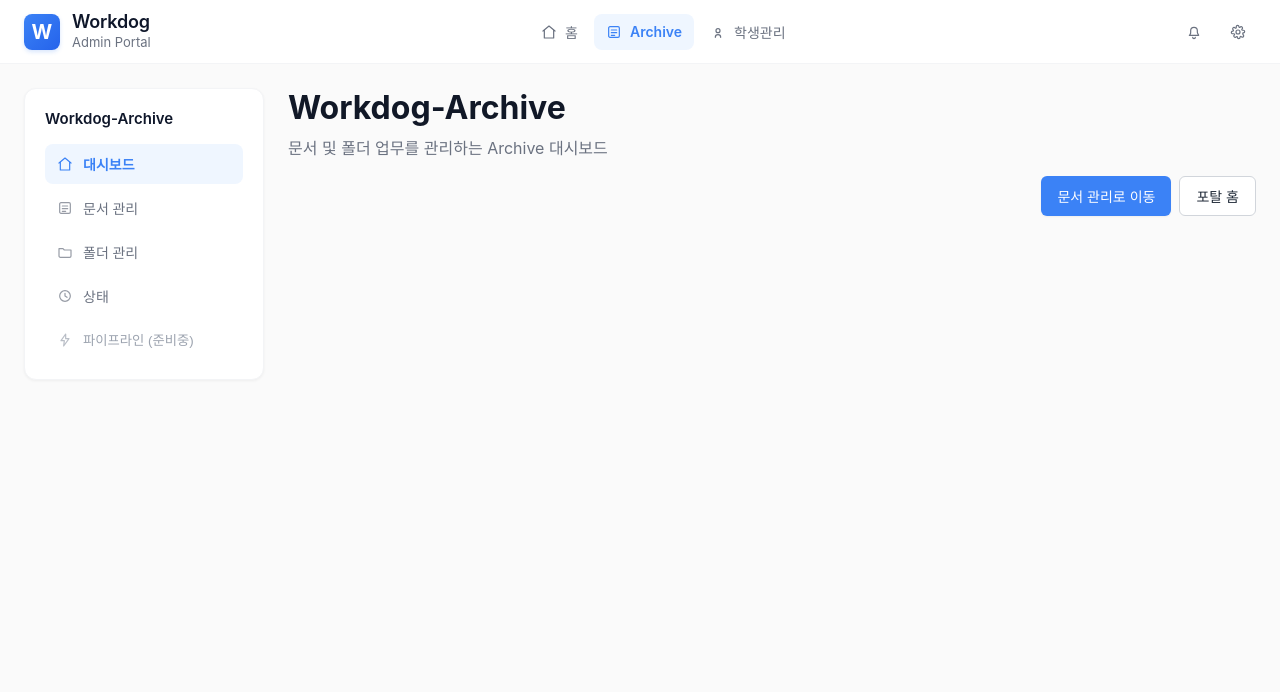
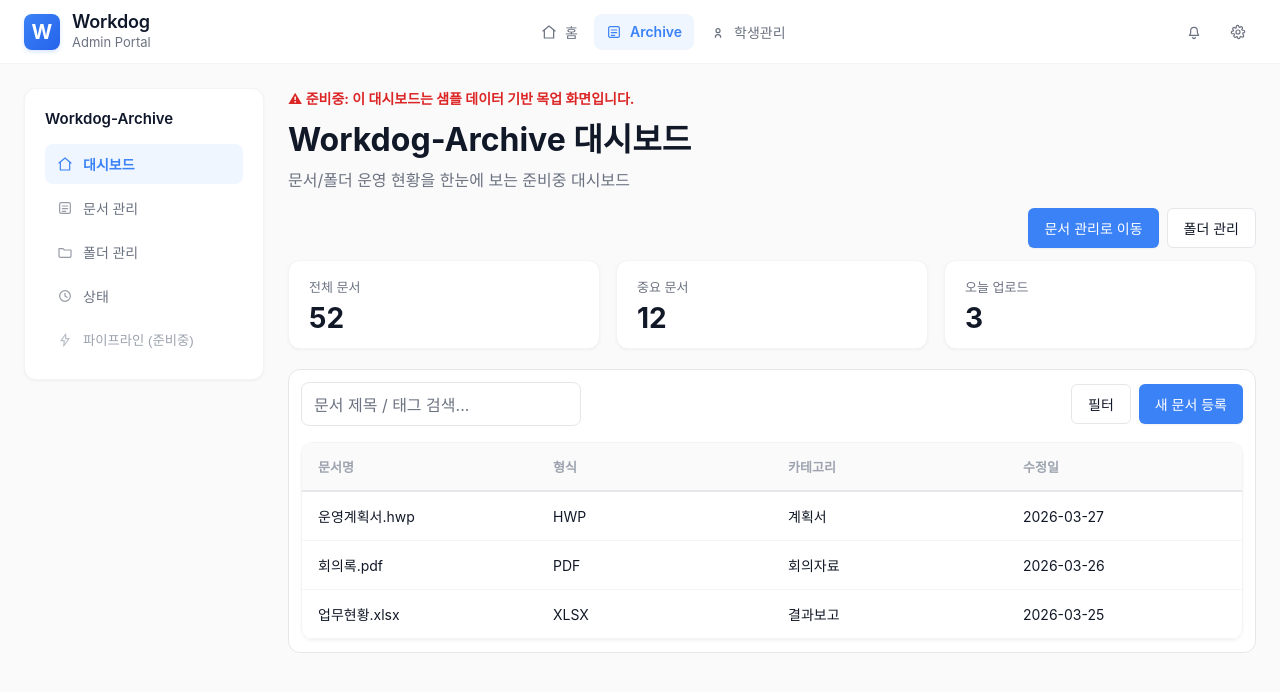
Before and after one commit to baggam-dev/workdog-archive-web, a React (Vite) app: page /archive in a window 1280 px wide. Shown: the top 692 px of the page. Built offline with nearby package versions, Linux system fonts and the light colour scheme; no server answers.

Commit message:
feat: align archive dashboard/docs/folders/status with updated figma guidance

```diff
--- a/src/App.jsx
+++ b/src/App.jsx
@@ -4,7 +4,6 @@ import AppLayout from './components/layouts/AppLayout'
 import PortalHomePage from './pages/PortalHomePage'
 import HomePage from './pages/HomePage'
 import FoldersPage from './pages/FoldersPage'
-import DocsPage from './pages/DocsPage'
 import FolderManagementPage from './pages/FolderManagementPage'
 import StudentsDashboardPage from './pages/StudentsDashboardPage'
 import ComingSoonPage from './pages/ComingSoonPage'
@@ -44,7 +43,7 @@ function App() {
           path="/archive/status"
           element={(
             <AppLayout appName="Workdog-Archive">
-              <DocsPage />
+              <ComingSoonPage title="상태" description="피그마 기준 공사중 안내 화면입니다." />
             </AppLayout>
           )}
         />
--- a/src/components/common/ActionMenu.jsx
+++ b/src/components/common/ActionMenu.jsx
@@ -15,7 +15,7 @@ export default function ActionMenu({ onDetail, onDelete }) {
 
   return (
     <div className="action-menu" ref={rootRef}>
-      <button className="icon-btn" type="button" aria-label="행 액션 열기" onClick={() => setOpen((v) => !v)}>⋯</button>
+      <button className="icon-btn dots" type="button" aria-label="행 액션 열기" onClick={() => setOpen((v) => !v)}>⋮</button>
       {open && (
         <div className="action-menu-popover" role="menu">
           <button className="menu-item" type="button" onClick={() => { setOpen(false); onDetail?.() }}>상세 보기</button>
--- a/src/components/common/InlineState.jsx
+++ b/src/components/common/InlineState.jsx
@@ -1,3 +1,4 @@
 export default function InlineState({ cls = '', message = '' }) {
+  if (!message) return null
   return <div className={`state ${cls}`}>{message}</div>
 }
--- a/src/components/folders/DocumentsPanel.jsx
+++ b/src/components/folders/DocumentsPanel.jsx
@@ -43,6 +43,11 @@ export default function DocumentsPanel({
       <h2>문서</h2>
       <InlineState cls={state.cls} message={state.msg} />
 
+      <div className="folder-selector-head">
+        <div className="folder-pick-label"><span className="nav-item-icon" aria-hidden="true">◫</span> 폴더 선택</div>
+        <Link className="btn secondary btn-sm" to="/archive/folders"><span className="nav-item-icon" aria-hidden="true">⚙</span> 폴더 관리</Link>
+      </div>
+
       <div className="folder-selector">
         <div className="folder-tabs">
           {folders.map((f) => (
@@ -58,10 +63,7 @@ export default function DocumentsPanel({
             </button>
           ))}
         </div>
-        <Link className="btn secondary" to="/archive/folders">폴더 관리</Link>
       </div>
-
-      {folderInfo && <div className="meta-line">현재 폴더: <b>{folderInfo.name}</b></div>}
 
       <FilterBar
         filter={filter}
--- a/src/pages/FolderManagementPage.jsx
+++ b/src/pages/FolderManagementPage.jsx
@@ -1,15 +1,8 @@
 import { useEffect, useState } from 'react'
+import { Link } from 'react-router-dom'
 import { apiClient } from '../lib/apiClient'
 import PageHeader from '../components/common/PageHeader'
 import Toast from '../components/common/Toast'
-import FolderSidebar from '../components/folders/FolderSidebar'
-
-function statusState(loading, error, length) {
-  if (loading) return { cls: 'loading', msg: '데이터를 불러오는 중...' }
-  if (error) return { cls: 'error', msg: `로드 실패: ${error}` }
-  if (length === 0) return { cls: '', msg: '데이터가 없습니다.' }
-  return { cls: '', msg: `총 ${length}건 표시 중` }
-}
 
 export default function FolderManagementPage() {
   const [loading, setLoading] = useState(true)
@@ -63,9 +56,7 @@ export default function FolderManagementPage() {
         if (mounted) setLoading(false)
       }
     })()
-    return () => {
-      mounted = false
-    }
+    return () => { mounted = false }
   }, [])
 
   useEffect(() => {
@@ -79,9 +70,7 @@ export default function FolderManagementPage() {
         if (mounted) setFolderInfo(null)
       }
     })()
-    return () => {
-      mounted = false
-    }
+    return () => { mounted = false }
   }, [selectedFolderId])
 
   const onCreateFolder = async () => {
@@ -141,40 +130,51 @@ export default function FolderManagementPage() {
 
   return (
     <section>
-      <PageHeader title="폴더 관리" description="폴더 생성/수정/삭제 전용 화면" />
+      <PageHeader title="폴더 관리" description="폴더 생성/수정/삭제를 관리하는 화면" actions={<Link className="btn secondary" to="/archive/documents">문서 관리로 이동</Link>} />
       <Toast type={notice.type} message={notice.message} />
 
-      <div className="grid2" style={{ gridTemplateColumns: '360px 1fr' }}>
-        <FolderSidebar
-          loading={loading}
-          error={error}
-          folders={folders}
-          selectedFolderId={selectedFolderId}
-          setSelectedFolderId={setSelectedFolderId}
-          createForm={createForm}
-          setCreateForm={setCreateForm}
-          onCreateFolder={onCreateFolder}
-          folderInfo={folderInfo}
-          editForm={editForm}
-          setEditForm={setEditForm}
-          onStartEditFolder={onStartEditFolder}
-          onSaveEditFolder={onSaveEditFolder}
-          onDeleteFolder={onDeleteFolder}
-          statusMessage={statusState(loading, error, folders.length).msg}
-        />
+      <div className="folder-manage-grid">
+        <article className="panel">
+          <h2>폴더 목록</h2>
+          {loading && <p className="muted">불러오는 중...</p>}
+          {error && <p className="coming-alert">{error}</p>}
+          <div className="folder-list modern">
+            {folders.map((f) => (
+              <button key={f.id} className={`folder-btn ${selectedFolderId === f.id ? 'active' : ''}`} onClick={() => setSelectedFolderId(f.id)} type="button">
+                <span>{f.name}</span>
+                <small>{f.description || '-'}</small>
+              </button>
+            ))}
+          </div>
+        </article>
 
         <article className="panel">
-          <h2>안내</h2>
-          <p className="muted">문서 작업은 좌측 메뉴의 "문서 관리" 화면에서 진행하세요.</p>
+          <h2>폴더 설정</h2>
+
+          <div className="form-card">
+            <b>새 폴더 생성</b>
+            <input placeholder="폴더명" value={createForm.name} onChange={(e) => setCreateForm((v) => ({ ...v, name: e.target.value }))} />
+            <input placeholder="설명" value={createForm.description} onChange={(e) => setCreateForm((v) => ({ ...v, description: e.target.value }))} />
+            <input type="color" value={createForm.color} onChange={(e) => setCreateForm((v) => ({ ...v, color: e.target.value }))} />
+            <button className="btn primary" type="button" onClick={onCreateFolder}>생성</button>
+          </div>
+
           {folderInfo ? (
-            <div className="form-card" style={{ maxWidth: 520 }}>
-              <b>선택 폴더 정보</b>
-              <div>이름: {folderInfo.name}</div>
-              <div>설명: {folderInfo.description || '-'}</div>
-              <div>색상: <span style={{ display: 'inline-block', width: 14, height: 14, borderRadius: 3, background: folderInfo.color || '#f59e0b', verticalAlign: 'middle' }} /></div>
+            <div className="form-card">
+              <div className="title-row">
+                <b>선택 폴더 편집</b>
+                <button className="btn secondary btn-sm" type="button" onClick={onStartEditFolder}>불러오기</button>
+              </div>
+              <input placeholder="폴더명" value={editForm.name} onChange={(e) => setEditForm((v) => ({ ...v, name: e.target.value }))} />
+              <input placeholder="설명" value={editForm.description} onChange={(e) => setEditForm((v) => ({ ...v, description: e.target.value }))} />
+              <input type="color" value={editForm.color} onChange={(e) => setEditForm((v) => ({ ...v, color: e.target.value }))} />
+              <div className="actions">
+                <button className="btn secondary" type="button" onClick={onSaveEditFolder}>저장</button>
+                <button className="btn danger" type="button" onClick={onDeleteFolder}>삭제</button>
+              </div>
             </div>
           ) : (
-            <p className="muted">폴더를 선택해 주세요.</p>
+            <p className="muted">편집할 폴더를 선택해 주세요.</p>
           )}
         </article>
       </div>
--- a/src/pages/HomePage.jsx
+++ b/src/pages/HomePage.jsx
@@ -4,16 +4,61 @@ import PageHeader from '../components/common/PageHeader'
 export default function HomePage() {
   return (
     <section>
+      <div className="coming-alert">⚠ 준비중: 이 대시보드는 샘플 데이터 기반 목업 화면입니다.</div>
+
       <PageHeader
-        title="Workdog-Archive"
-        description="문서 및 폴더 업무를 관리하는 Archive 대시보드"
+        title="Workdog-Archive 대시보드"
+        description="문서/폴더 운영 현황을 한눈에 보는 준비중 대시보드"
         actions={(
           <>
             <Link className="btn primary" to="/archive/documents">문서 관리로 이동</Link>
-            <Link className="btn" to="/">포탈 홈</Link>
+            <Link className="btn secondary" to="/archive/folders">폴더 관리</Link>
           </>
         )}
       />
+
+      <div className="mock-grid-3">
+        <article className="mock-card">
+          <p className="mock-label">전체 문서</p>
+          <strong className="mock-value">52</strong>
+        </article>
+        <article className="mock-card">
+          <p className="mock-label">중요 문서</p>
+          <strong className="mock-value">12</strong>
+        </article>
+        <article className="mock-card">
+          <p className="mock-label">오늘 업로드</p>
+          <strong className="mock-value">3</strong>
+        </article>
+      </div>
+
+      <article className="panel" style={{ marginTop: 20 }}>
+        <div className="mock-toolbar">
+          <div className="mock-input">문서 제목 / 태그 검색...</div>
+          <div className="actions">
+            <button className="btn secondary" type="button">필터</button>
+            <button className="btn primary" type="button">새 문서 등록</button>
+          </div>
+        </div>
+
+        <div className="table-wrap" style={{ marginTop: 16 }}>
+          <table>
+            <thead>
+              <tr>
+                <th>문서명</th>
+                <th>형식</th>
+                <th>카테고리</th>
+                <th>수정일</th>
+              </tr>
+            </thead>
+            <tbody>
+              <tr><td>운영계획서.hwp</td><td>HWP</td><td>계획서</td><td>2026-03-27</td></tr>
+              <tr><td>회의록.pdf</td><td>PDF</td><td>회의자료</td><td>2026-03-26</td></tr>
+              <tr><td>업무현황.xlsx</td><td>XLSX</td><td>결과보고</td><td>2026-03-25</td></tr>
+            </tbody>
+          </table>
+        </div>
+      </article>
     </section>
   )
 }
```
Also changed, not shown: src/App.css (+13 -3 lines), src/components/common/FilterBar.jsx (+4 -4 lines).
